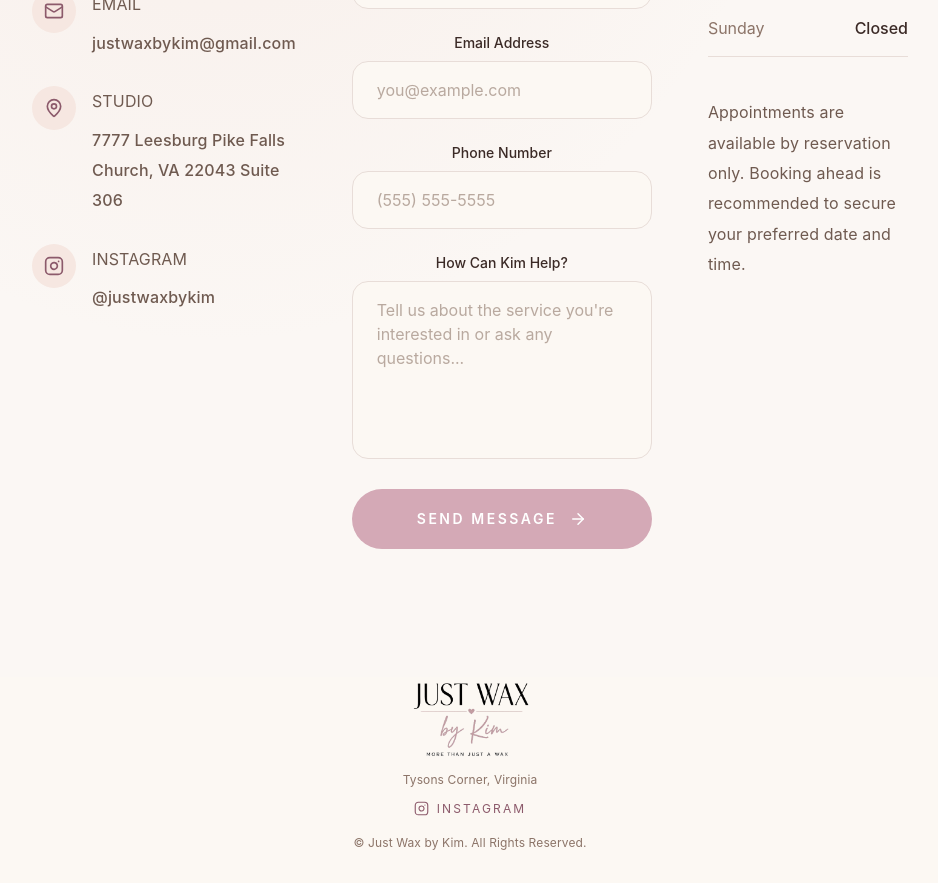
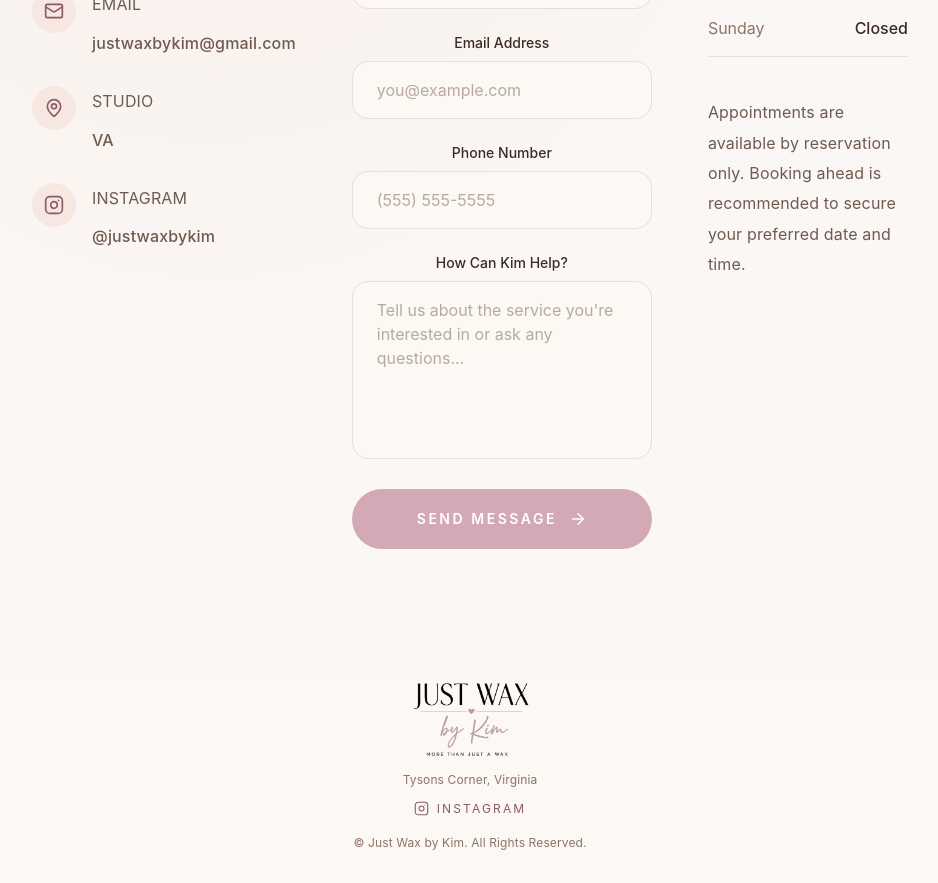
Before and after one commit to kevin-phan-25/just-wax-by-kim, a Next.js app: page /contact in a window 1280 px wide. Shown: the part 960-1843 px from the top of the page, without its empty margins (170-1108 px from the left). Built offline with nearby package versions, Linux system fonts and the light colour scheme; a web font is replaced by a local one.

Commit message:
Update contact.data.ts

```diff
--- a/features/contact/contact.data.ts
+++ b/features/contact/contact.data.ts
@@ -24,7 +24,7 @@ export const CONTACT_DATA = {
     "justwaxbykim@gmail.com",
 
   address:
-    "7777 Leesburg Pike Falls Church, VA 22043 Suite 306",
+    "VA",
 
   instagram:
     "@justwaxbykim",
```
